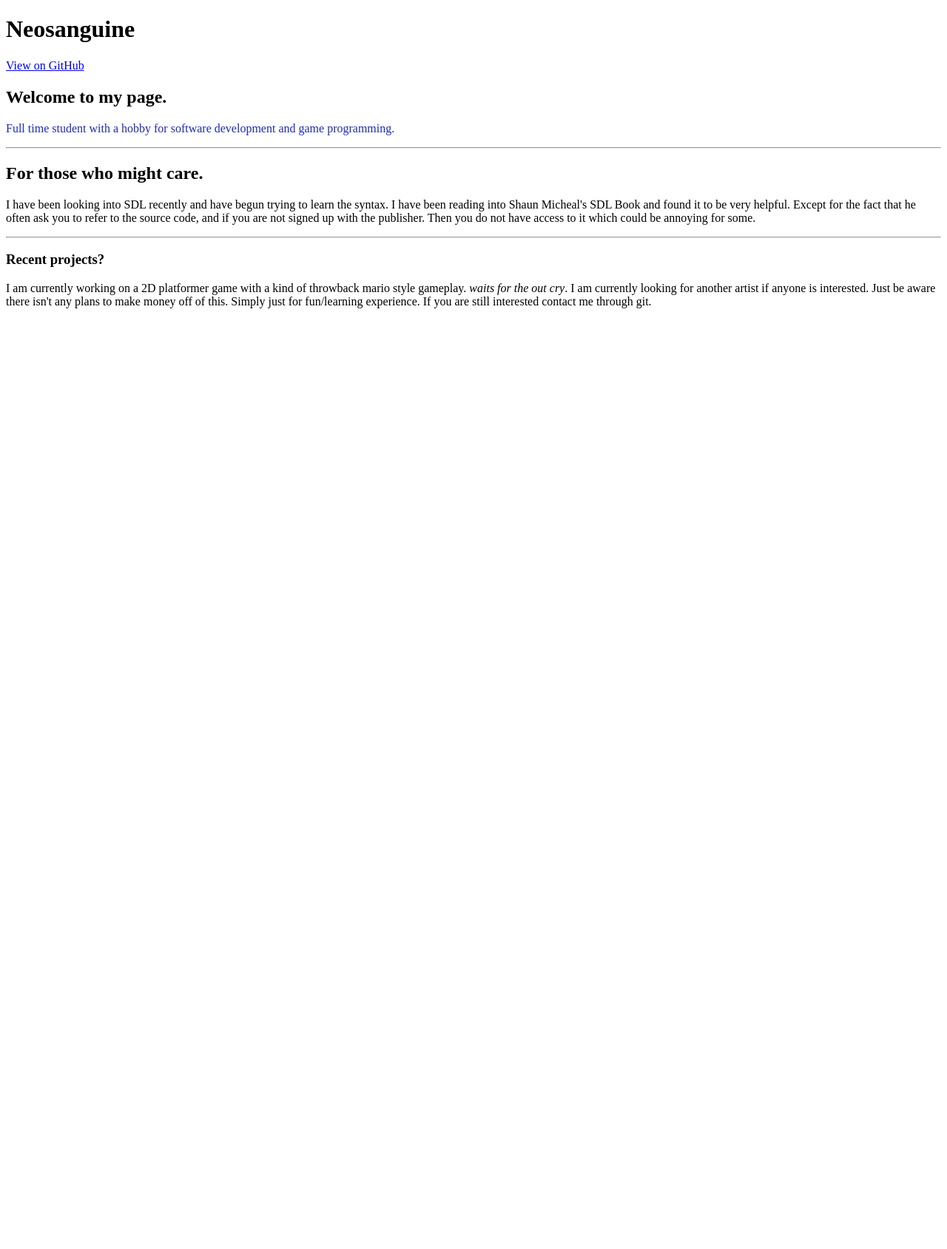
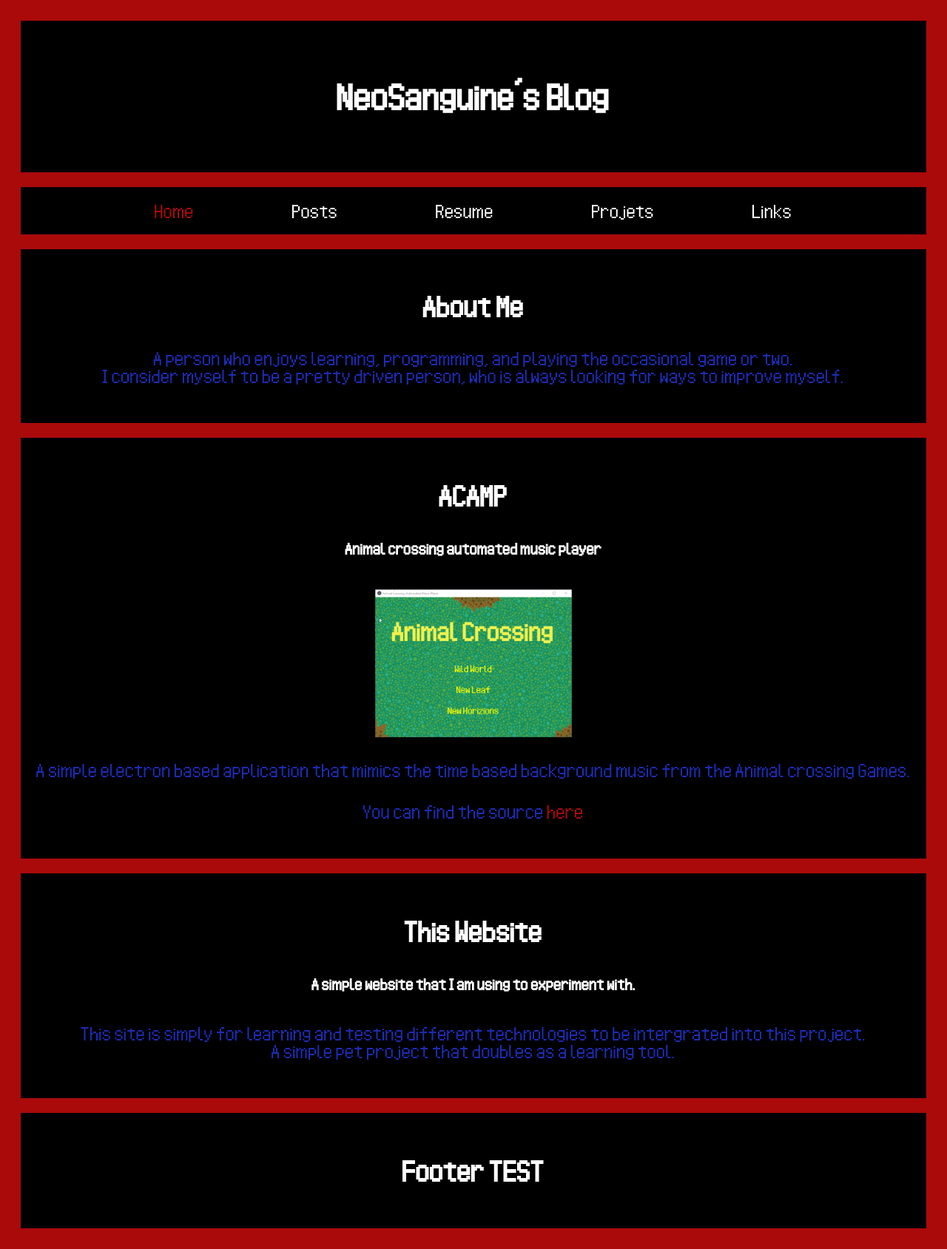
Before and after one commit to NeoSanguine/neosanguine.github.io, a plain HTML site: page index.html in a window 1280 px wide. Shown: the whole page at 74% size. Before the commit the page ends 800 px from the top, so only its background shows below. Drawn offline with Linux system fonts and the light colour scheme.

Commit message:
Cleaned up the main page

```diff
--- a/bin/scripts/testScript.js
+++ b/bin/scripts/testScript.js
@@ -1,4 +1,4 @@
-let myHeading = document.querySelector('p');
+let myHeading = document.querySelectorAll('p');
 
 if(myHeading === null){
     console.log("myHeading is null");
@@ -23,7 +23,8 @@ function changeColor(){
 
         let newColor = rgbToHex(randomR,randomG,randomB);
 
-        myHeading.style = "color:" + newColor;
+        myHeading.forEach(Element => Element.style = "color:" + newColor);
+        //myHeading.style = "color:" + newColor;
         //console.log(newColor);
     }
     else{
--- /dev/null
+++ b/bin/stylesheets/style.css
@@ -0,0 +1,112 @@
+@font-face{
+    font-family:"Pixel Font";
+    src: url("../font/Animal-Crossing-Wild-World.ttf") format("truetype");
+}
+
+html{
+    color:white;
+}
+
+h1{
+    font-family: "Pixel Font";
+    font-size:48px;
+    text-align: center;
+}
+
+body{
+    font-family:"Pixel Font";
+    padding:20px;
+    font-size:32px;
+    background:#aa0a0a;
+    text-align: center;
+}
+
+.header{
+    padding:30px;
+    font-size:40px;
+    text-align: center;
+    color:white;
+    background:black;
+}
+
+/* create 2 columns that float next to each other*/
+.leftColumn{
+    float:left;
+    width:75%;
+}
+
+.rightColumn{
+    float:left;
+    width:25%;
+    padding-left:20px;
+}
+
+.fakeImage{
+    background-color: #aaa;
+    width:100%;
+    padding:20px;
+}
+
+.card{
+    background-color: black;
+    padding:20px;
+    margin-top:20px;
+}
+
+/*clear floats after the columns*/
+.row:after{
+    content:"";
+    display: table;
+    clear: both;
+}
+
+/*footer*/
+.footer{
+    padding:20px;
+    text-align: center;
+    background:black;
+    margin-top:20px;
+}
+
+/*responsive layout- screen less than 800px, then stack the columns*/
+@media screen and (max-width:800px){
+    .leftColumn, .rightColumn{
+        width:100%;
+        padding: 0;
+    }
+}
+
+/*List stuff*/
+
+li{
+    display:inline;
+    float: left;
+}
+
+
+.menu_item{
+    display: contents;
+    padding: 128px;
+    background-color: black;
+}
+
+.menu_item_list{
+    word-spacing: 128px;
+    text-align: center;
+}
+
+a{
+    color:#aa0a0a;
+    text-decoration: none;
+}
+
+a:hover{
+    color:white;
+}
+
+ul{
+    list-style-type:none;
+    margin: 0;
+    padding:0;
+
+}
--- a/index.html
+++ b/index.html
@@ -1,5 +1,6 @@
 <!DOCTYPE html>
 <html>
+
 <head>
     <meta charset='utf-8'>
     <meta http-equiv="X-UA-Compatible" content="chrome=1">
@@ -8,51 +9,70 @@
     <link rel="stylesheet" type="text/css" href="stylesheets/pygment_trac.css" media="screen" />
     <link rel="stylesheet" type="text/css" href="stylesheets/print.css" media="print" />-->
 
-
-    <title id="title">Neosanguine by NeoSanguine</title>
+    <link rel="stylesheet" type="text/css" href="./bin/stylesheets/style.css"/>
+    <title id="title">Home</title>
 </head>
 
-<body>
+<div class="header">
+    <h2>NeoSanguine's Blog</h2>
+</div>
 
-    <header>
-        <div class="container">
-            <h1>Neosanguine</h1>
-            <h2></h2>
+<div class="card">
+    <ul class="menu_item_list">
+        <li class="menu_item"><a href="index.html">Home</a></li>
+        <li class="menu_item">Posts</li>
+        <li class="menu_item">Resume</li>
+        <li class="menu_item">Projets</li>
+        <li class="menu_item">Links</li>
+    </ul>
+</div>
 
-            <section id="downloads">
-                <a href="https://github.com/NeoSanguine" class="btn btn-github"><span class="icon"></span>View on GitHub</a>
-            </section>
-        </div>
-    </header>
+  <div class="rightcolumn">
+    <div class="card">
+      <h2>About Me</h2>
+      <!--<div class="fakeimg" style="height:100px;">Image</div>-->
+      <p>A person who enjoys learning, programming, and playing the occasional game or two.<br>
+          I consider myself to be a pretty driven person, who is always looking for ways to improve myself.
+      </p>
+    </div>
+    <!--<div class="card">
+      <h3>Popular Post</h3>
+      <div class="fakeimg">Image</div><br>
+      <div class="fakeimg">Image</div><br>
+      <div class="fakeimg">Image</div>
+    </div>
+    <div class="card">
+      <h3>Follow Me</h3>
+      <p>Some text..</p>
+    </div>
+  </div>-->
 
-    <div class="container">
-        <section id="main_content">
-            <h1>
-                <a name="welcome-to-my-page" class="anchor" href="#welcome-to-my-page"><span class="octicon octicon-link"></span></a>Welcome to my page.
-            </h1>
+  <div class="row">
+    <div class="leftcolumn">
+      <div class="card">
+        <h2>ACAMP</h2>
+        <h5>Animal crossing automated music player</h5>
+        <div class="fakeimg" style="height:200px;"><img style="height:100%;" src="./bin/img/electron_0rNW7lSuLm.png"></div>
+        <p>A simple electron based application that mimics the time based background music from the Animal crossing Games.</p>
+        <p>You can find the source <a href="https://github.com/NeoSanguine/ACAMP">here</a></p>
+      </div>
 
-            <p>Full time student with a hobby for software development and game programming.</p>
+      <div class="card">
+        <h2>This Website</h2>
+        <h5>A simple website that I am using to experiment with.</h5>
+        <!--<div class="fakeimg" style="height:200px;">Image</div>-->
+        <p>This site is simply for learning and testing different technologies to be intergrated into this project.<br>
+            A simple pet project that doubles as a learning tool.
+        </p>
+      </div>
+    </div>
 
-            <hr><h2>
-                <a name="for-those-who-might-care" class="anchor" href="#for-those-who-might-care"><span class="octicon octicon-link"></span></a>For those who might care.
-            </h2>
 
-            <p>
-                I have been looking into SDL recently and have begun trying to learn the syntax. I have been reading into Shaun Micheal's SDL Book and found
-                it to be very helpful. Except for the fact that he often ask you to refer to the source code, and if you are not signed up with the publisher. Then you do
-                not have access to it which could be annoying for some.
-            </p>
+  </div>
 
-            <hr><h3>
-                <a name="recent-projects" class="anchor" href="#recent-projects"><span class="octicon octicon-link"></span></a>Recent projects?
-            </h3>
-
-            <p>
-                I am currently working on a 2D platformer game with a kind of throwback mario style gameplay. <em>waits for the out cry</em>. I am currently looking for another artist if anyone is interested. Just be aware there isn't any plans to make money off of this. Simply just for fun/learning experience.
-                If you are still interested contact me through git.
-            </p>
-        </section>
-    </div>
+  <div class="footer">
+    <h2>Footer TEST</h2>
+  </div>
 
     <script src="bin/scripts/testScript.js"></script>
 </body>
```
Also changed, not shown: bin/background/ac_background.png (added), bin/background/ac_background2.png (added), bin/background/day.png (added), bin/background/images.png (added), bin/background/night.gif (added), bin/background/night2.gif (added), bin/background/night3.webp (added), bin/background/sunset.gif (added), bin/background/sunset2.gif (added), bin/background/sunset2.webp (added), bin/font/Animal-Crossing-Wild-World.ttf (added), bin/img/electron_0rNW7lSuLm.png (added), style.css (deleted), 1 other file.
